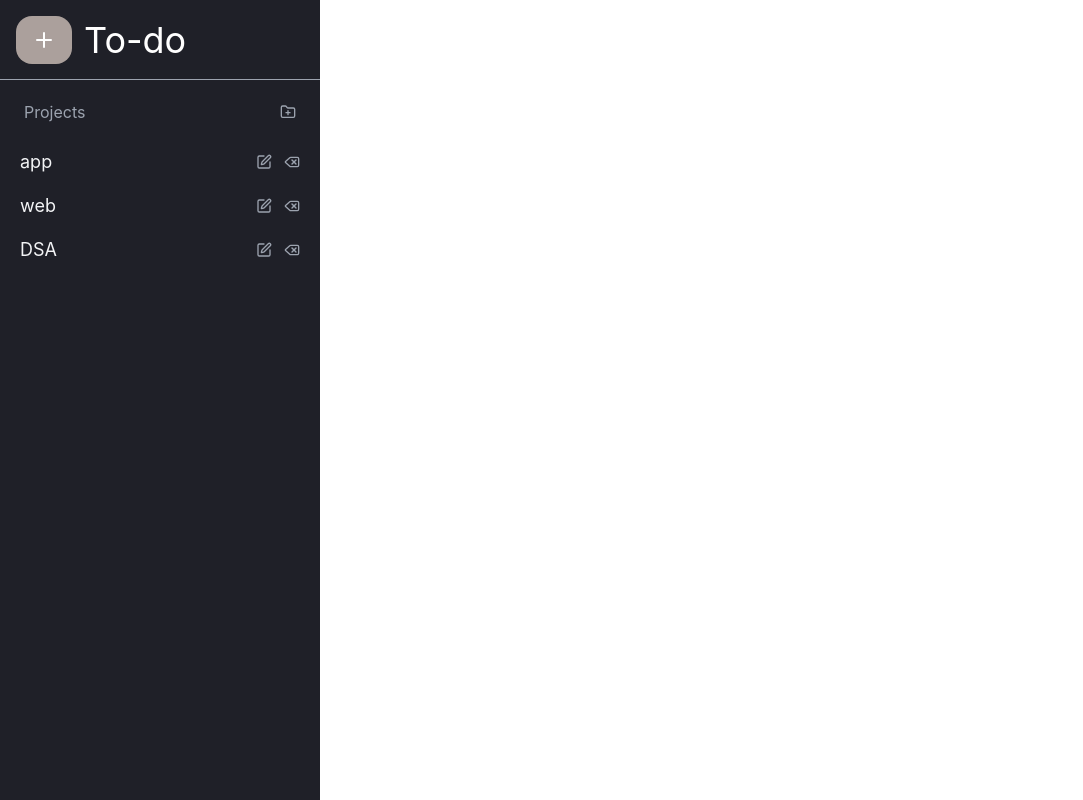
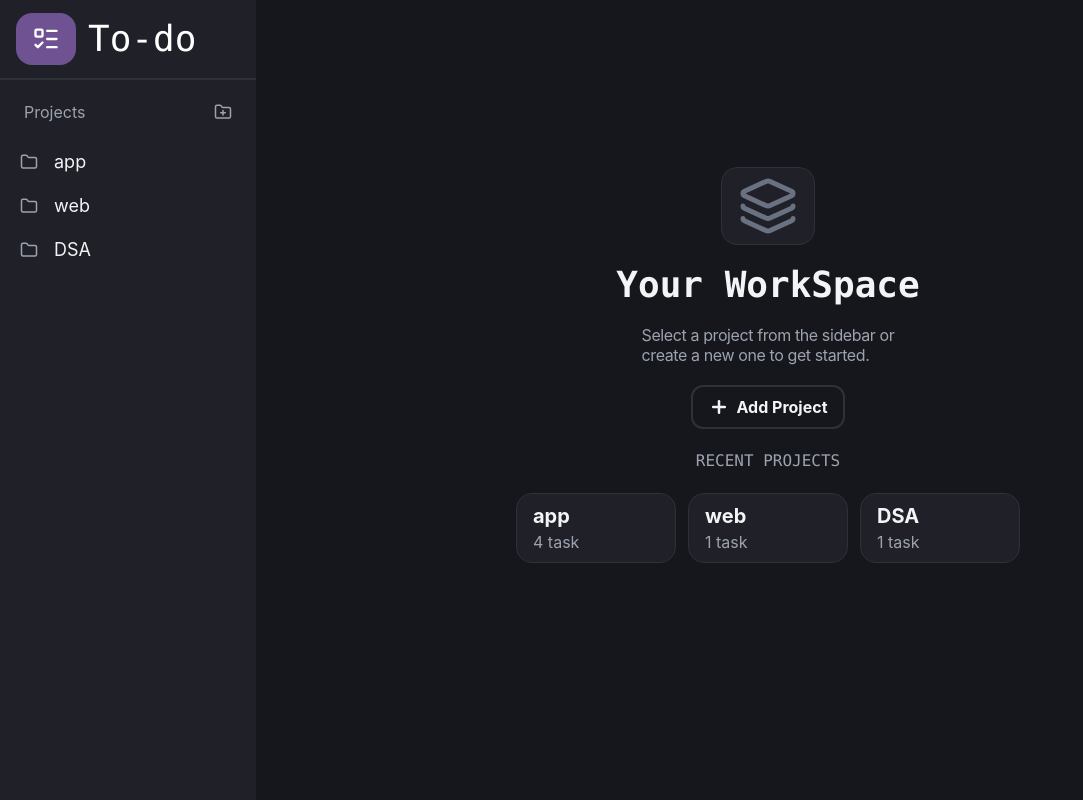
Before and after one commit to rizwansk23/TaskManager, a React (Vite) app: page / in a window 1280 px wide. Shown: the whole page, without its empty margins (0-1083 px from the left). Built offline with nearby package versions, Linux system fonts and the light colour scheme.

Commit message:
fix bug and create home page

```diff
--- a/src/App.tsx
+++ b/src/App.tsx
@@ -3,18 +3,23 @@ import AppLayout from "./Layout/AppLayout";
 import Main from "./Components/Main/Main";
 import { useState } from "react";
 import { data, type dataProp } from "./data/data";
+import Home from "./Components/Home/Home";
 
 const App = () => {
 
   const [Data, setData] = useState<dataProp[]>(data);
+  const [isOpen, setIsOpen] = useState<boolean>(false);
   const route = createBrowserRouter([
     {
       path: "/",
-      element: <AppLayout Data={Data} setData={setData} />,
+      element: <AppLayout Data={Data} setData={setData} isOpen={isOpen} setIsOpen={setIsOpen} />,
       children: [
         {
           path: "/:taskTitle/",
           element: <Main Data={Data} />
+        }, {
+          path: '/',
+          element: <Home Data={Data} isOpen={isOpen} setIsOpen={setIsOpen} />
         }
       ],
     },
--- /dev/null
+++ b/src/Components/AddButton.tsx
@@ -0,0 +1,15 @@
+import { Plus } from 'lucide-react'
+import React from 'react'
+
+const AddButton:React.FC<{text:string , Function : VoidFunction }> = ({text , Function}) => {
+    return (
+        <button
+            className="border-border border-2 text-text-h rounded-xl px-4 py-2 active:scale-95 active:border-white ease-in-out flex items-center justify-center gap-2"
+            onClick={Function}
+        >
+            <Plus size={20} strokeWidth={3} /> <h1 className='font-bold'>{text}</h1>
+        </button>
+    )
+}
+
+export default AddButton
--- /dev/null
+++ b/src/Components/Home/Home.tsx
@@ -0,0 +1,62 @@
+import React, { useState } from "react";
+import AddButton from "../AddButton";
+import { Link } from "react-router-dom";
+import type { getData } from "../../Layout/AppLayout";
+import { Layers } from "lucide-react";
+
+type getonlyData = Omit<getData, "setData">;
+
+const Home: React.FC<getonlyData> = ({ Data, isOpen, setIsOpen }) => {
+  const [open, setopen] = useState<boolean>(false);
+  return (
+    <div className="w-full bg-bg text-text flex justify-center">
+      <div className="flex flex-col justify-center items-center gap-5">
+        <div className="border border-border rounded-2xl bg-code-bg px-4 py-2 text-gray-500">
+          <Layers size={60} />
+        </div>
+        <kbd className="text-4xl text-text-h font-bold">Your WorkSpace</kbd>
+        <div className="leading-5 tracking-tight">
+          <h5>Select a project from the sidebar or </h5>
+          <h5> create a new one to get started.</h5>
+        </div>
+        <AddButton
+          text="Add Project"
+          Function={() => {
+            setIsOpen(!isOpen);
+          }}
+        />
+        <kbd className="uppercase">Recent Projects</kbd>
+        <div
+          className={`grid grid-cols-3 gap-3 ${
+            open ? "h-fit" : "overflow-hidden h-30"
+          }`}
+        >
+          {Data.slice(0, open ? Data.length : 3).map((data) => {
+            const taskCount = data.task?.length ?? 0;
+
+            return (
+              <Link key={data.name} to={data.name}>
+                <div className="border border-border rounded-2xl bg-code-bg px-4 py-2 w-40">
+                  <h1 className="text-xl text-text-h font-bold">{data.name}</h1>
+                  <p>{taskCount} task</p>
+                </div>
+              </Link>
+            );
+          })}
+        </div>
+        <div className="flex justify-end items-end">
+          {Data.length > 3 && (
+            <button
+              className=" font-extrabold cursor-pointer hover:text-blue-500 hover:underline"
+              onClick={() => setopen((prev) => !prev)}
+            >
+              {open ? "less..." : "more..."}
+            </button>
+          )}
+        </div>
+      </div>
+    </div>
+  );
+};
+
+export default Home;
--- a/src/Components/Main/Main.tsx
+++ b/src/Components/Main/Main.tsx
@@ -3,7 +3,7 @@ import { GetPath } from "../../Hook/GetPaths";
 import MainPage from "./MainPage";
 import type { getData } from "../../Layout/AppLayout";
 
-type onlyData = Omit<getData, "setData">
+type onlyData = Pick<getData, "Data">
 
 const Main: React.FC<onlyData> = ({ Data }) => {
     const location = GetPath();
--- a/src/Components/Main/TileBox.tsx
+++ b/src/Components/Main/TileBox.tsx
@@ -55,13 +55,15 @@ const TileBox: React.FC<TileBoxProps> = ({
           ? d
           : {
               ...d,
-              task: d.task?.map(
-                (t) => (t.id === taskId ? { ...t, type: "done" } : t),
+              task: d.task?.map((t) =>
+                t.id === taskId ? { ...t, type: "done" } : t,
               ),
             },
       ),
     );
   };
+
+  const bg = { done: "green", todo: "red", progress: "yellow" };
 
   return (
     <section
@@ -85,7 +87,7 @@ const TileBox: React.FC<TileBoxProps> = ({
         <span className="text-xs text-gray-400 bg-gray-100 dark:bg-gray-800 px-2 py-0.5 rounded-full">
           {filtered.length}
         </span>
-        <hr className="border border-border flex-1" />
+        <hr className="border-2 border-border flex-1" />
       </header>
 
       {/* Cards */}
@@ -114,14 +116,16 @@ const TileBox: React.FC<TileBoxProps> = ({
               border border-transparent cursor-grab active:cursor-grabbing
               select-none transition-all duration-150
               hover:border-gray-300 hover:bg-white dark:hover:bg-gray-800
-              ${draggingId === task.id ? "opacity-40 scale-95" : "opacity-100"}
+              ${draggingId === task.id ? "opacity-40 scale-95 " : "opacity-100"}
             `}
             >
               <span
                 className="text-gray-300 text-lg leading-none"
                 onPointerDown={(e) => e.stopPropagation()}
               >
-                <div className="size-2 rounded-full bg-red-400"></div>
+                <div
+                  className={`size-2 rounded-full bg-${bg[task.type]}-400`}
+                ></div>
               </span>
 
               <input
@@ -129,16 +133,20 @@ const TileBox: React.FC<TileBoxProps> = ({
                 checked={isSelected}
                 id={task.id}
                 name={task.name}
-                className="accent-blue-500"
+                className="accent-bg size-4 hover:accent-indigo-600 rounded-3xl hover:cursor-pointer  "
                 onChange={() => {
                   handleDone(task.id);
                 }}
                 onPointerDown={(e) => e.stopPropagation()}
               />
 
-              <span className="flex-1 text-sm">{task.name}</span>
+              <span
+                className={`flex-1 text-sm  ${isSelected ? "line-through decoration-1 text-gray-600" : "text-text-h"}`}
+              >
+                {task.name}
+              </span>
 
-                {/* <span>{Date()}</span> */}
+              {/* <span>{Date()}</span> */}
               <span className="text-xs text-gray-400 capitalize">
                 {task.type}
               </span>
--- a/src/Components/SideBar/List.tsx
+++ b/src/Components/SideBar/List.tsx
@@ -1,21 +1,23 @@
-import { Delete, Edit } from "lucide-react";
+import {  Delete, Edit, Folder, FolderOpen } from "lucide-react";
 import React, { useEffect, useRef, useState } from "react";
 import { useOutsideClick } from "../../Hook/CheckOutsideCLick";
 import { Link, useNavigate } from "react-router-dom";
-import type { dataProp } from "../../data/data";
+import { type dataProp } from "../../data/data";
 
 interface ListProp {
   datas: string;
-    index: number,
-    setData: React.Dispatch<React.SetStateAction<dataProp[]>>
+  index: number;
+  setData: React.Dispatch<React.SetStateAction<dataProp[]>>;
+  isSelected: boolean;
 }
 
-const List: React.FC<ListProp> = ({ datas, index, setData }) => {
+const List: React.FC<ListProp> = ({ datas, index, setData, isSelected }) => {
   const [isDisabled, setIsDisabled] = useState<boolean>(true);
   const [value, setvalue] = useState<string>(datas);
   const ref = useRef<HTMLInputElement | null>(null);
+  const [isHovered, setIsHovered] = useState(false);
   // const [SidebarData, setSidebarData] = useState(data);
-    // const navigate = useNavigate();
+  const navigate = useNavigate();
 
   useEffect(() => {
     if (!isDisabled) {
@@ -26,22 +28,43 @@ const List: React.FC<ListProp> = ({ datas, index, setData }) => {
     ref.current?.blur();
   }, [isDisabled]);
 
-    useOutsideClick(ref, () => setIsDisabled(true));
+  useOutsideClick(ref, () => {
+    if (value.trim() == "") return;
+    setIsDisabled(true);
+  });
 
   function HandleUpdate(e: React.SubmitEvent | React.KeyboardEvent) {
     e.preventDefault();
 
+    const inputValue = value.trim();
+
+    if (inputValue === "") {
+      setvalue(datas);
+      setIsDisabled(true);
+      return;
+    }
+
     // update the data here
-        setData((prev) => prev.map((d) => d.name === datas ? { ...d, name: value } : d));
-        // navigate(`/${value}`);
-        setIsDisabled(!isDisabled);
+    setData((prev) =>
+      prev.map((d) => (d.name === datas ? { ...d, name: inputValue } : d)),
+    );
+    navigate(`/${value}`);
+    setvalue(inputValue);
+    setIsDisabled(true);
   }
 
   return (
-        <div className={`hover:border-border hover:bg-bg px-3  py-1 rounded-xl `}>
-            <span className={`flex justify-between items-center  `}>
+    <div
+      onMouseEnter={() => setIsHovered(true)}
+      onMouseLeave={() => setIsHovered(false)}
+      className={`hover:border-border hover:bg-bg px-3  py-1 rounded-xl `}
+    >
+      <span className={`flex justify-between items-center gap-2 `}>
+        <div className="">
+          {isSelected ? <FolderOpen size={18}/> :<Folder size={18} />}
+        </div>
         <Link to={value}>
-                    <li className="w-full list-none active:scale-95">
+          <li className="w-full px-2 list-none /active:scale-95">
             <input
               ref={ref}
               readOnly={isDisabled}
@@ -58,32 +81,40 @@ const List: React.FC<ListProp> = ({ datas, index, setData }) => {
                 if (e.key == "Enter") {
                   HandleUpdate(e);
                 }
+
+                if (e.key === "F2") {
+                  if (value.trim() == "") return;
+
+                  setIsDisabled(!isDisabled);
+                }
               }}
             />
           </li>
         </Link>
-                {isDisabled && (
-                    <div className=" gap-3 flex">
+        {(!isDisabled && !isHovered) ||
+          (isSelected && (
+            <div className={` gap-3 flex`}>
               <Edit
-                            className="cursor-pointer active:scale-95"
+                className="cursor-pointer active:scale-90"
                 onClick={() => {
                   setIsDisabled(!isDisabled);
                 }}
                 size={16}
               />
               <Delete
-                            className="cursor-pointer active:scale-95"
+                className="cursor-pointer active:scale-90 text-red-400"
                 // onClick={() => {
                 //   const val = SidebarData[index].name
                 //   setSidebarData((prev:dataProp[])=> prev.splice(index,1))
                 //   // console.log( )
                 // }}
-                            size={16} />
+                size={16}
+              />
             </div>
-                )}
+          ))}
       </span>
     </div>
   );
 };
 
-export default List
+export default List;
--- a/src/Components/SideBar/Sidebar.tsx
+++ b/src/Components/SideBar/Sidebar.tsx
@@ -1,20 +1,22 @@
-import {  FolderPlus, Plus } from "lucide-react";
+import { FolderPlus, ListTodo } from "lucide-react";
 import React, { useEffect, useRef, useState } from "react";
 import { useOutsideClick } from "../../Hook/CheckOutsideCLick";
-import { useNavigate } from "react-router-dom";
+import { useLocation, useNavigate } from "react-router-dom";
 import type { getData } from "../../Layout/AppLayout";
 import List from "./List";
 import type { dataProp } from "../../data/data";
 
-const Sidebar: React.FC<getData> = ({ Data, setData }) => {
+const Sidebar: React.FC<getData> = ({ Data, setData,isOpen ,setIsOpen }) => {
 
-  const data : dataProp[] = Data;
-  const [isOpen, setIsOpen] = useState<boolean>(false); // check the input is open or not for naming the folder name
+  const location = useLocation().pathname
+
+  const data: dataProp[] = Data;
+  // const [isOpen, setIsOpen] = useState<boolean>(false); // check the input is open or not for naming the folder name
   const [Inputvalue, setInputvalue] = useState<string>(""); // conatin input value
-  const [Selected, setSelected] = useState<string>("");
+  const [Selected, setSelected] = useState<string>(location);
 
   const ref = useRef<HTMLInputElement | null>(null); // reference of input box
-    const navigate = useNavigate();
+  const navigate = useNavigate();
 
   //foucs the input box when its open and unfoucs when its close
   useEffect(() => {
@@ -51,11 +53,16 @@ const Sidebar: React.FC<getData> = ({ Data, setData }) => {
   return (
     <form className="w-3/12 h-screen sticky top-0 self-start">
       <aside className="w-full h-full  text-text bg-code-bg flex flex-col">
-        <header className="flex gap-3 items-center h-20 border-b px-4 py-6">
-          <div className="logo border-border px-4 py-3 bg-taupe-400 rounded-2xl text-white">
-            <Plus />
+        <header
+          onClick={() => {
+            navigate('/');
+            setSelected('')
+          }}
+          className="flex gap-3 items-center h-20 border-b-2 border-border px-4 py-6">
+          <div className="logo border-border px-4 py-3 bg-accent-border  rounded-2xl text-white">
+            <ListTodo size={28} />
           </div>
-          <h1 className="text-4xl text-white">To-do</h1>
+          <kbd className="text-4xl text-white">To-do</kbd>
         </header>
         <main className="flex-1 px-2">
           <div className="flex justify-between items-center px-4 py-5 ">
@@ -67,19 +74,20 @@ const Sidebar: React.FC<getData> = ({ Data, setData }) => {
               }}
             >
               <span title={keyboard}>
-                <FolderPlus size={16} />
+                <FolderPlus size={18} className="active:scale-90 cursor-pointer" />
               </span>
             </div>
           </div>
           <div className="flex flex-col gap-2 pb-4">
             {data.map((data, index) => {
+              const isSelected: boolean = Data[index].name == Selected;
               return (
                 <div
                   onClick={() => setSelected(data.name)}
                   key={index}
-                  className={` rounded-xl /active:scale-98 ease-in-out ${Data[index].name == Selected && "bg-[#000000b1]"}`}
+                  className={`list rounded-xl /active:scale-98 ease-in-out ${isSelected && "bg-[#000000b1]"}`}
                 >
-                  <List datas={data.name} index={index} setData={setData} />
+                  <List datas={data.name} index={index} setData={setData} isSelected={isSelected} />
                 </div>
               );
             })}
--- a/src/Layout/AppLayout.tsx
+++ b/src/Layout/AppLayout.tsx
@@ -5,13 +5,15 @@ import type React from 'react'
 
 export interface getData {
   Data: dataProp[],
-  setData: React.Dispatch<React.SetStateAction<dataProp[]>>
+  setData: React.Dispatch<React.SetStateAction<dataProp[]>>,
+  isOpen: boolean,
+  setIsOpen: React.Dispatch<React.SetStateAction<boolean>>
 }
 
-const AppLayout: React.FC<getData> = ({ Data, setData }) => {
+const AppLayout: React.FC<getData> = ({ Data, setData ,isOpen,setIsOpen }) => {
   return (
     <div className='relative flex'>
-      <Sidebar Data={Data} setData={setData} />
+      <Sidebar Data={Data} setData={setData} isOpen={isOpen} setIsOpen={setIsOpen} />
       <Outlet />
     </div>
   )
```
Also changed, not shown: src/Components/Main/Modal.tsx (+5 -9 lines). Lines whose indentation alone changed are shown as unchanged.
